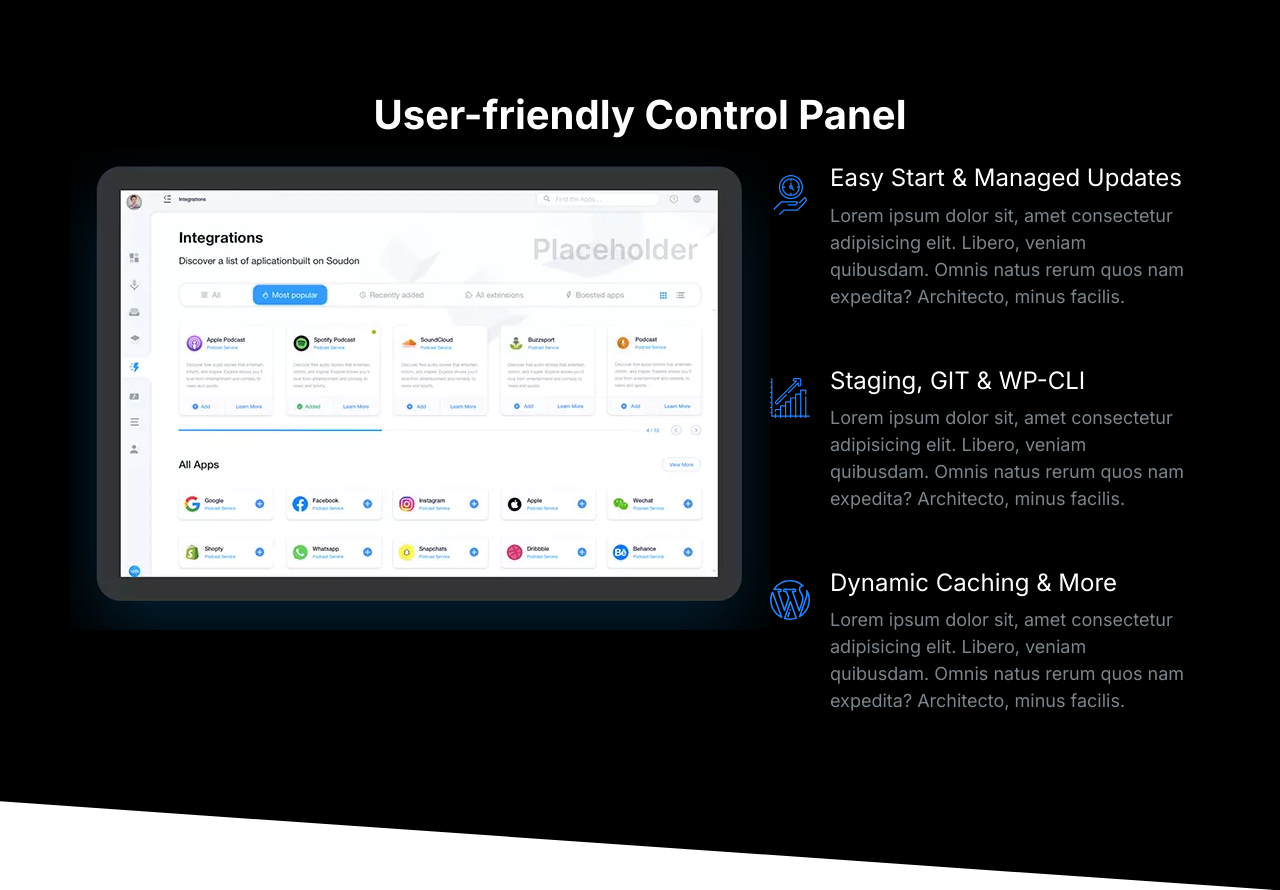
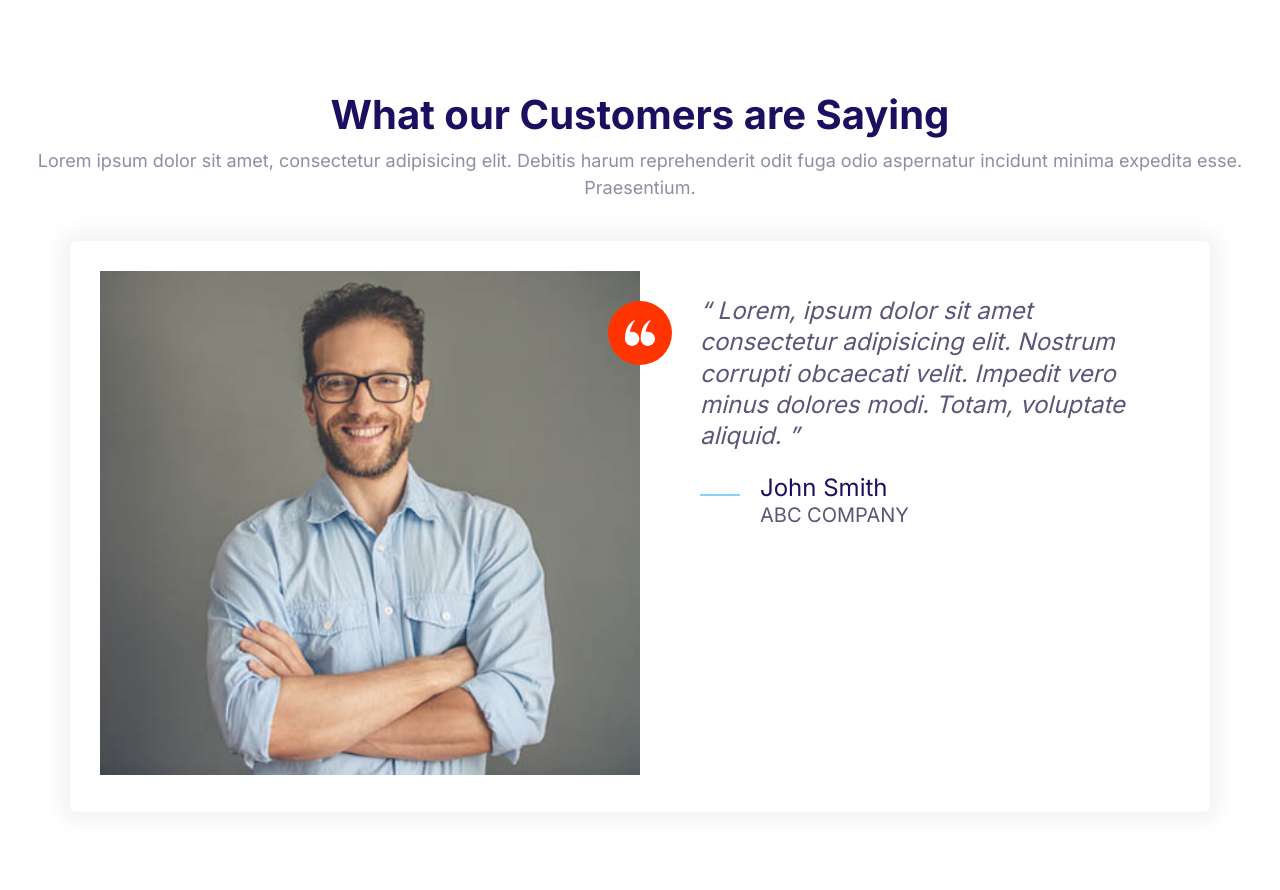
Before and after one commit to MRXdev12/moshify, a plain HTML site: page index.html in a window 1280 px wide. Drawn offline with Linux system fonts and the light colour scheme.

Commit message:
TESTIMONIAL BLOCK

```diff
--- a/css/styles.css
+++ b/css/styles.css
@@ -610,6 +610,7 @@
 
 .block__header {
   text-align: center;
+  margin-bottom: 4rem;
 }
 
 .block__heading {
--- a/index.html
+++ b/index.html
@@ -15,75 +15,51 @@
     <link rel="stylesheet" href="css/styles.css" />
   </head>
   <body>
-    <section class="block block--dark block--skewed-right .block-showcase">
+    <section class="block">
       <header class="block__header">
-        <h2>User-friendly Control Panel</h2>
+        <h2>What our Customers are Saying</h2>
+        <p>
+          Lorem ipsum dolor sit amet, consectetur adipisicing elit. Debitis
+          harum reprehenderit odit fuga odio aspernatur incidunt minima expedita
+          esse. Praesentium.
+        </p>
       </header>
-      <div class="container grid grid--1x2">
-        <picture class="block-showcase__image">
-          <source
-            type="image/webp"
-            srcset="images/ipad.webp 1x, images/ipad@2x.webp 2x"
+      <div class="container">
+        <div class="card testimonial">
+          <div class="grid grid--1x2">
+            <div class="testimonial__image">
+              <img
+                src="images/testimonial.jpg"
+                alt="A happy smiling costumer"
               />
-          <source
-            type="image/png"
-            srcset="images/ipad.png 1x, images/ipad@2x.png 2x"
-          />
-          <img src="images/ipad.png" alt="" />
-        </picture>
-        <ul class="list">
-          <li>
+              <span class="icon-container icon-container--accent">
+                <svg class="icon icon--white icon--small">
+                  <use xlink:href="images/sprite.svg#quotes"></use>
+                </svg>
+              </span>
+            </div>
+            <blockquote class="quote">
+              <p class="quote__text">
+                Lorem, ipsum dolor sit amet consectetur adipisicing elit.
+                Nostrum corrupti obcaecati velit. Impedit vero minus dolores
+                modi. Totam, voluptate aliquid.
+              </p>
+              <footer>
                 <div class="media">
                   <div class="media__image">
-                <svg class="icon icon--primary">
-                  <use xlink:href="images/sprite.svg#clock"></use>
+                    <svg class="icon icon--primary quote__line">
+                      <use xlink:href="images/sprite.svg#line"></use>
                     </svg>
                   </div>
                   <div class="media__body">
-                <h3 class="media__title">Easy Start & Managed Updates</h3>
-                <p>
-                  Lorem ipsum dolor sit, amet consectetur adipisicing elit.
-                  Libero, veniam quibusdam. Omnis natus rerum quos nam expedita?
-                  Architecto, minus facilis.
-                </p>
+                    <h3 class="media__title quote__author">John Smith</h3>
+                    <p class="quote__company">ABC COMPANY</p>
                   </div>
                 </div>
-          </li>
-          <li>
-            <div class="media">
-              <div class="media__image">
-                <svg class="icon icon--primary">
-                  <use xlink:href="images/sprite.svg#growth"></use>
-                </svg>
-              </div>
-              <div class="media__body">
-                <h3 class="media__title">Staging, GIT & WP-CLI</h3>
-                <p>
-                  Lorem ipsum dolor sit, amet consectetur adipisicing elit.
-                  Libero, veniam quibusdam. Omnis natus rerum quos nam expedita?
-                  Architecto, minus facilis.
-                </p>
+              </footer>
+            </blockquote>
           </div>
         </div>
-          </li>
-          <li>
-            <div class="media">
-              <div class="media__image">
-                <svg class="icon icon--primary">
-                  <use xlink:href="images/sprite.svg#wordpress"></use>
-                </svg>
-              </div>
-              <div class="media__body">
-                <h3 class="media__title">Dynamic Caching & More</h3>
-                <p>
-                  Lorem ipsum dolor sit, amet consectetur adipisicing elit.
-                  Libero, veniam quibusdam. Omnis natus rerum quos nam expedita?
-                  Architecto, minus facilis.
-                </p>
-              </div>
-            </div>
-          </li>
-        </ul>
       </div>
     </section>
     <script src="js/main.js"></script>
```
Also changed, not shown: components/testimonials.html (+46 -0 lines). Lines whose indentation alone changed are shown as unchanged.
